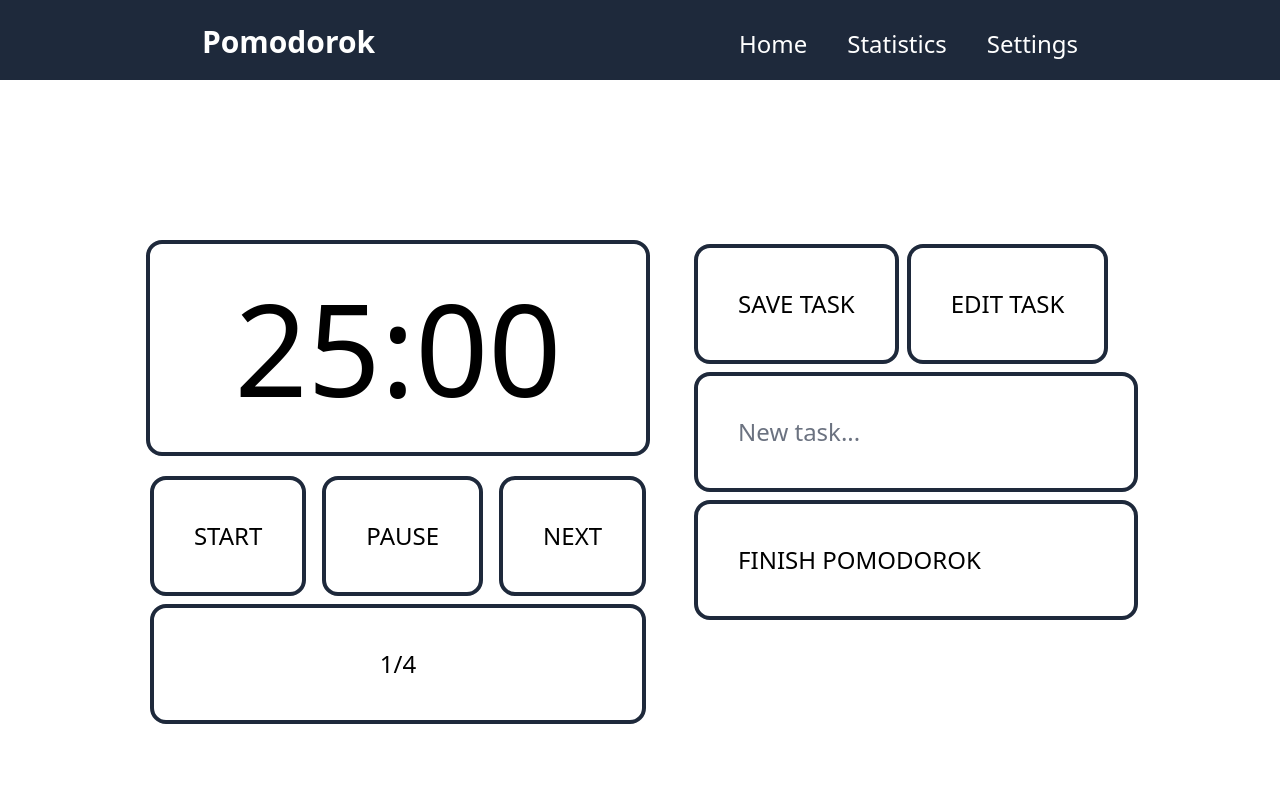
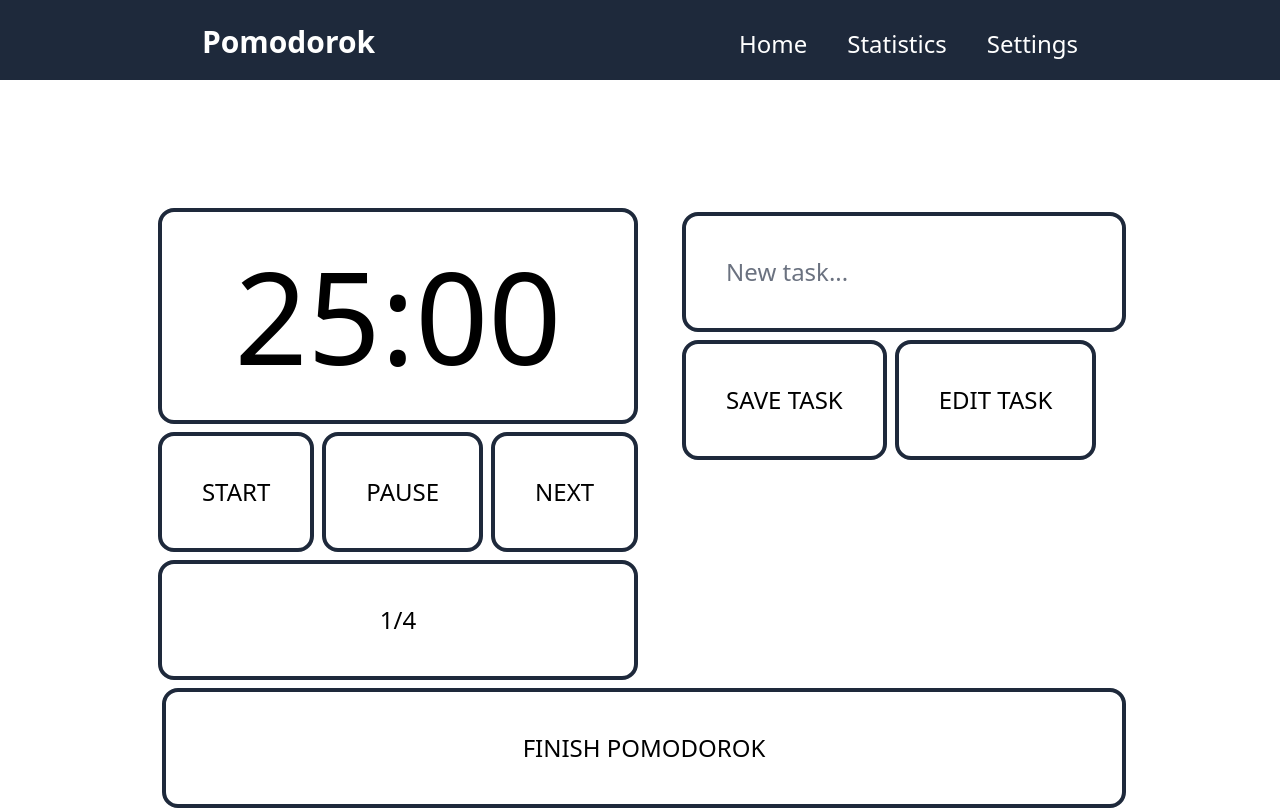
Before and after one commit to gerardmorte/Pomodorok, a Next.js app in the folder pomodorok/: page / in a window 1280 px wide. Built offline with nearby package versions, Linux system fonts and the light colour scheme.

Commit message:
style: Changes layout of Pomodoro component

```diff
--- a/pomodorok/components/Pomodoro.js
+++ b/pomodorok/components/Pomodoro.js
@@ -2,27 +2,33 @@ import React from "react";
 
 export default function Pomodoro() {
   return (
+    <div>
       <div className="flex gap-10">
         <div>
           <div className="text-9xl p-10 rounded-2xl border-slate-800 border-4 text-black text-center">
             25:00
           </div>
-        <div className="flex mt-4 gap-2">
-          <div className="text-2xl p-10 rounded-2xl border-slate-800 border-4 text-black m-1">
+          <div className="flex mt-1 gap-2">
+            <div className="text-2xl p-10 rounded-2xl border-slate-800 border-4 text-black mt-1 mb-1">
               START
             </div>
-          <div className="text-2xl p-10 rounded-2xl border-slate-800 border-4 text-black m-1">
+            <div className="text-2xl p-10 rounded-2xl border-slate-800 border-4 text-black mt-1 mb-1">
               PAUSE
             </div>
-          <div className="text-2xl p-10 rounded-2xl border-slate-800 border-4 text-black m-1">
+            <div className="text-2xl p-10 rounded-2xl border-slate-800 border-4 text-black mt-1 mb-1">
               NEXT
             </div>
           </div>
-        <div className="text-2xl p-10 rounded-2xl border-slate-800 border-4 text-black m-1 text-center">
+          <div className="text-2xl p-10 rounded-2xl border-slate-800 border-4 text-black mt-1 mb-1 text-center w-full">
             1/4
           </div>
         </div>
         <div>
+          <input
+            className="text-2xl p-10 rounded-2xl border-slate-800 border-4 text-black m-1 w-full"
+            type="text"
+            placeholder="New task..."
+          ></input>
           <div className="flex">
             <div className="text-2xl p-10 rounded-2xl border-slate-800 border-4 text-black m-1">
               SAVE TASK
@@ -31,15 +37,10 @@ export default function Pomodoro() {
               EDIT TASK
             </div>
           </div>
-        <input
-          className="text-2xl p-10 rounded-2xl border-slate-800 border-4 text-black m-1 w-full"
-          type="text"
-          placeholder="New task..."
-        ></input>
-
-        <div className="text-2xl p-10 rounded-2xl border-slate-800 border-4 text-black m-1 w-full">
+        </div>
+      </div>
+      <div className="text-2xl p-10 rounded-2xl border-slate-800 border-4 text-black m-1 w-full text-center">
         FINISH POMODOROK
-        </div>
       </div>
     </div>
   );
--- a/pomodorok/pages/index.js
+++ b/pomodorok/pages/index.js
@@ -13,7 +13,7 @@ export default function Home() {
       </Head>
       <main className="h-screen">
         <Header />
-        <div className="flex items-center justify-center mt-40">
+        <div className="flex items-center justify-center mt-32">
           <Timer />
         </div>
       </main>
```
Lines whose indentation alone changed are shown as unchanged.
